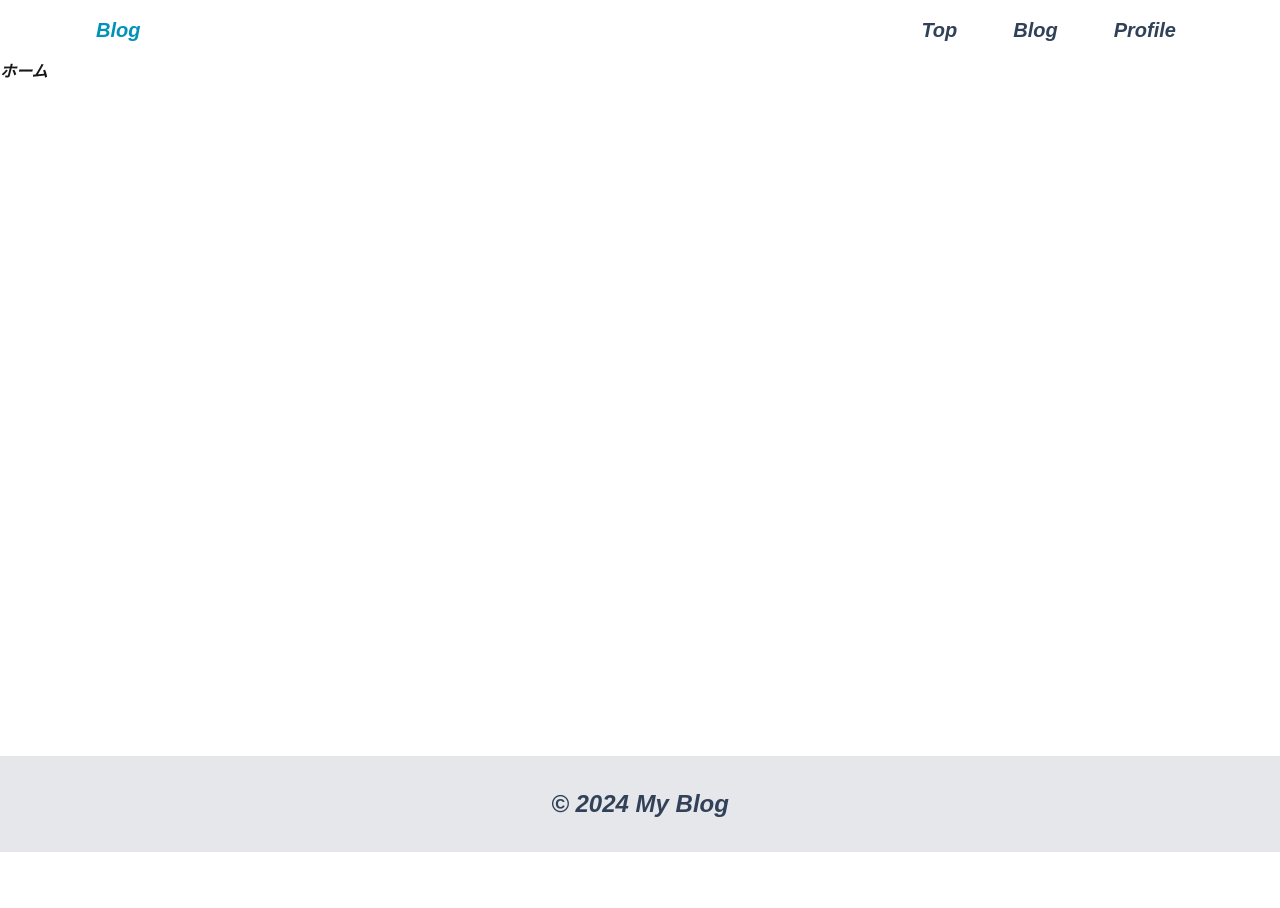
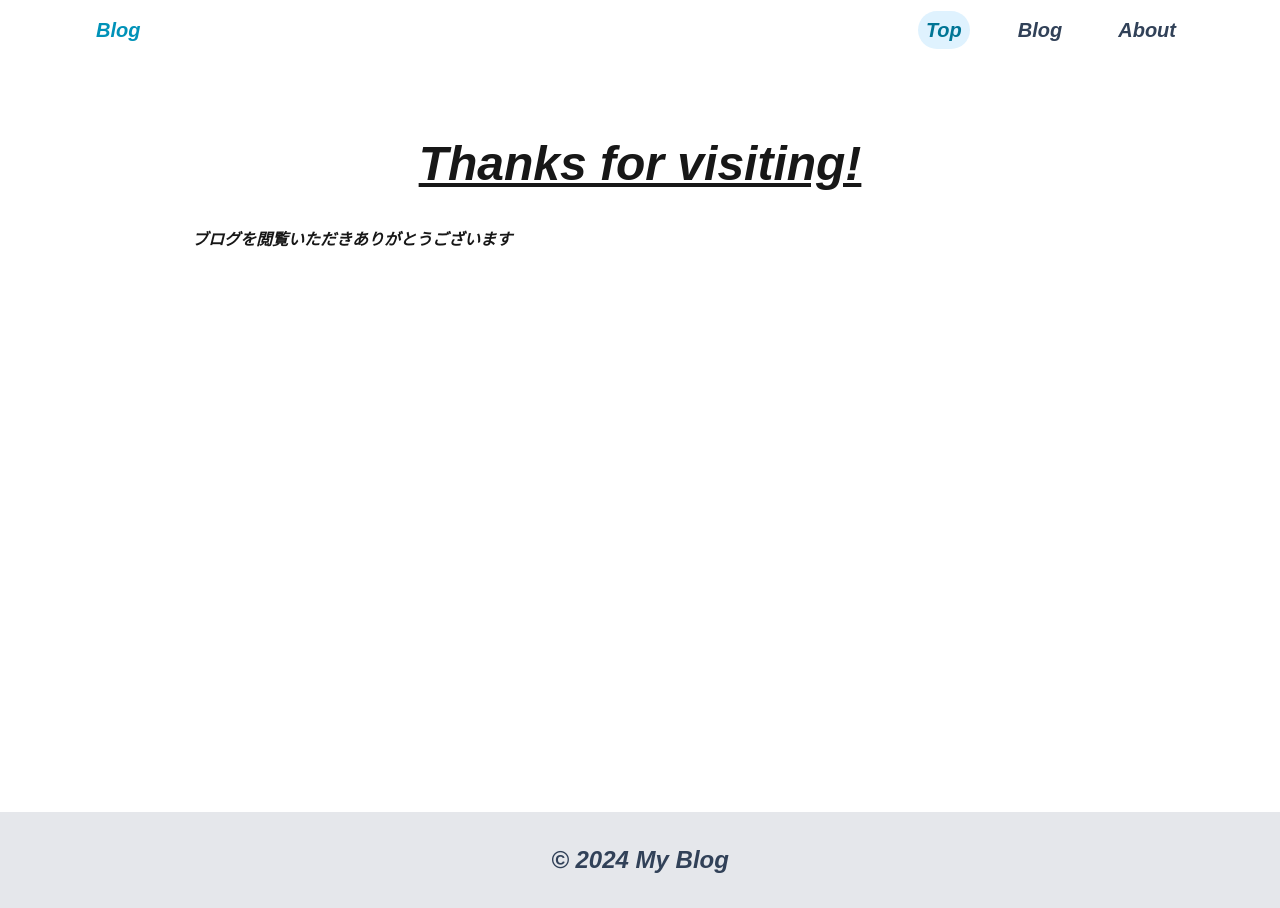
Before and after one commit to Syunsuke0/newblog, a Next.js app: page / in a window 1280 px wide. Before the commit the page ends 852 px from the top, so only its background shows below. Built offline with nearby package versions, Linux system fonts and the light colour scheme.

Commit message:
💄 tailwindで装飾

```diff
--- a/src/app/layout.jsx
+++ b/src/app/layout.jsx
@@ -25,7 +25,7 @@ export default function RootLayout({ children }) {
         className={`${geistSans.variable} ${geistMono.variable} antialiased font-extrabold font-mono italic`}
       >
         <Header />
-        <main className="min-h-174">{children}</main>
+        <main className="min-h-188">{children}</main>
         <Footer />
       </body>
     </html>
--- a/src/app/page.jsx
+++ b/src/app/page.jsx
@@ -1,7 +1,14 @@
-import { Header } from "@/components/Header";
-
 const Home = () => {
-  return <div>ホーム</div>;
+  return (
+    <div className="w-4xl mx-auto">
+      <h1 className="text-center text-5xl pt-20 pb-10 underline font-extrabold">
+        Thanks for visiting!
+      </h1>
+      <p>
+        ブログを閲覧いただきありがとうございます <br />
+      </p>
+    </div>
+  );
 };
 
 export default Home;
--- a/src/components/Header.jsx
+++ b/src/components/Header.jsx
@@ -1,21 +1,28 @@
+"use client";
 import Link from "next/link";
+import { usePathname } from "next/navigation";
 
 export const Header = () => {
+  const pathname = usePathname();
   const NAV = [
     { name: "Top", path: "/" },
     { name: "Blog", path: "/Blog" },
-    { name: "Profile", path: "/Profile" },
+    { name: "About", path: "/About" },
   ];
+
   return (
     <div className="text-xl flex justify-between text-slate-700 py-4 px-24 ">
       <div className="text-cyan-600">Blog</div>
       <div className="space-x-10">
         {NAV.map((item) => {
+          const isActive = pathname === item.path;
           return (
             <Link
               key={item.name}
               href={item.path}
-              className="hover:bg-gray-200 p-2 rounded-full"
+              className={`hover:bg-gray-200 p-2 rounded-full ${
+                isActive ? "bg-sky-100 text-cyan-700 " : ""
+              }`}
             >
               {item.name}
             </Link>
```
